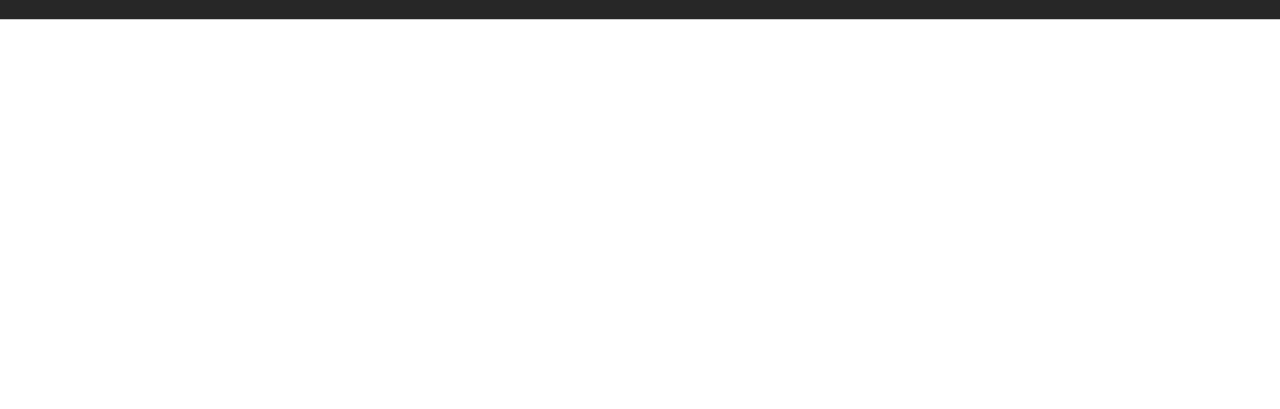
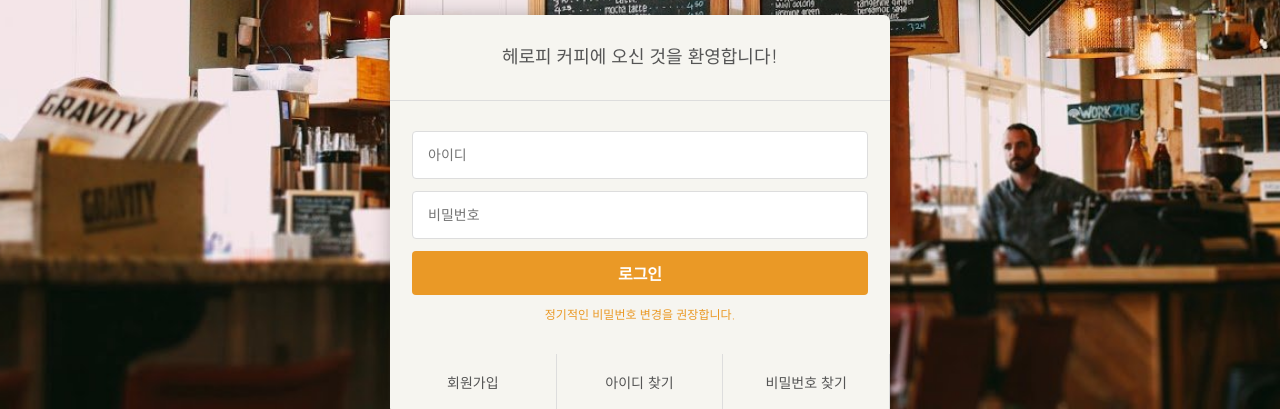
Before and after one commit to hyw0206/heropy_coffee, a plain HTML site: page signin/index.html in a window 1280 px wide. Shown: the part 391-800 px from the top of the page. Drawn offline with nearby package versions, Linux system fonts and the light colour scheme.

Commit message:
로그인 섹션 추가

```diff
--- a/css/signin.css
+++ b/css/signin.css
@@ -0,0 +1,79 @@
+.signin {
+  margin-top: 120px;
+  padding: 100px 0 150px;
+  background-image: url("../images/signin_bg.jpg");
+  background-attachment: fixed;
+  background-repeat: no-repeat;
+  background-position: center;
+  background-size: cover;
+}
+.signin h1 {
+  color: #fff;
+  font-size: 30px;
+  font-weight: 700;
+  text-align: center;
+  margin-bottom: 24px;
+}
+.signin__card {
+  width: 500px;
+  margin: 0 auto;
+  border-radius: 6px;
+  background-color: #F6F5F0;
+  box-shadow: 2px 2px 20px rgba(0,0,0,.3);
+  color: #555;
+}
+.signin__card h2{
+  padding: 30px;
+  font-size: 18px;
+  text-align: center;
+  border-bottom: 1px solid #ddd;
+}
+.signin__card form {
+  padding: 30px 22px;
+}
+.signin__card form input {
+  width: 100%;
+  margin-bottom: 12px;
+  padding: 15px;
+  border: 1px solid #ddd;
+  border-radius: 4px;
+  outline: none;
+  box-sizing: border-box;
+  font-size: 14px;
+}
+.signin__card form p {
+  margin-top: 12px;
+  font-size: 12px;
+  color: #EA9926;
+  text-align: center;
+}
+.signin__card .actions {
+  display: flex;
+  border-top: 1ps solid #ddd;
+}
+.signin__card .actions a {
+  flex-grow: 1;
+  flex-basis: 0;
+  text-align: center;
+  padding: 20px;
+  color: #555;
+  font-size: 14px;
+  border-right: 1px solid #ddd;
+}
+.signin__card .actions a:hover {
+  text-decoration: underline;
+}
+.signin__card .actions a:last-child {
+  border-radius: none;
+}
+.btn.btn--primary {
+  color: #FFF;
+  background-color: #EA9926;
+  border: none;
+}
+.btn.btn--primary:hover {
+  background-color: #cc8823;
+}
+.btn.block {
+  width: 100%;
+}
--- a/signin/index.html
+++ b/signin/index.html
@@ -369,7 +369,24 @@
         </li>
       </ul>
     </div>
-
+    <!-- sign in -->
+    <section class="signin">
+      <h1>로그인</h1>
+      <div class="signin__card">
+        <h2>헤로피 커피에 오신 것을 환영합니다!</h2>
+        <form>
+          <input type="text" placeholder="아이디" />
+          <input type="password" placeholder="비밀번호" />
+          <button type="sumbit" class="btn btn--primary block">로그인</button>
+          <p>정기적인 비밀번호 변경을 권장합니다.</p>
+        </form>
+        <div class="actions">
+          <a href="javascript:void(0)">회원가입</a>
+          <a href="javascript:void(0)">아이디 찾기</a>
+          <a href="javascript:void(0)">비밀번호 찾기</a>
+        </div>
+      </div>
+    </section>
     <!-- footer -->
     <footer>
       <div class="inner">
@@ -396,7 +413,7 @@
           &copy; <span class="this-year"></span>
           Heropy Coffee Company. All Rights Reserved.
         </p>
-        <img src="../images/logo_text.png" class="logo" />
+
       </div>
     </footer>
 
```
Also changed, not shown: index.html (+1 -1 lines).
